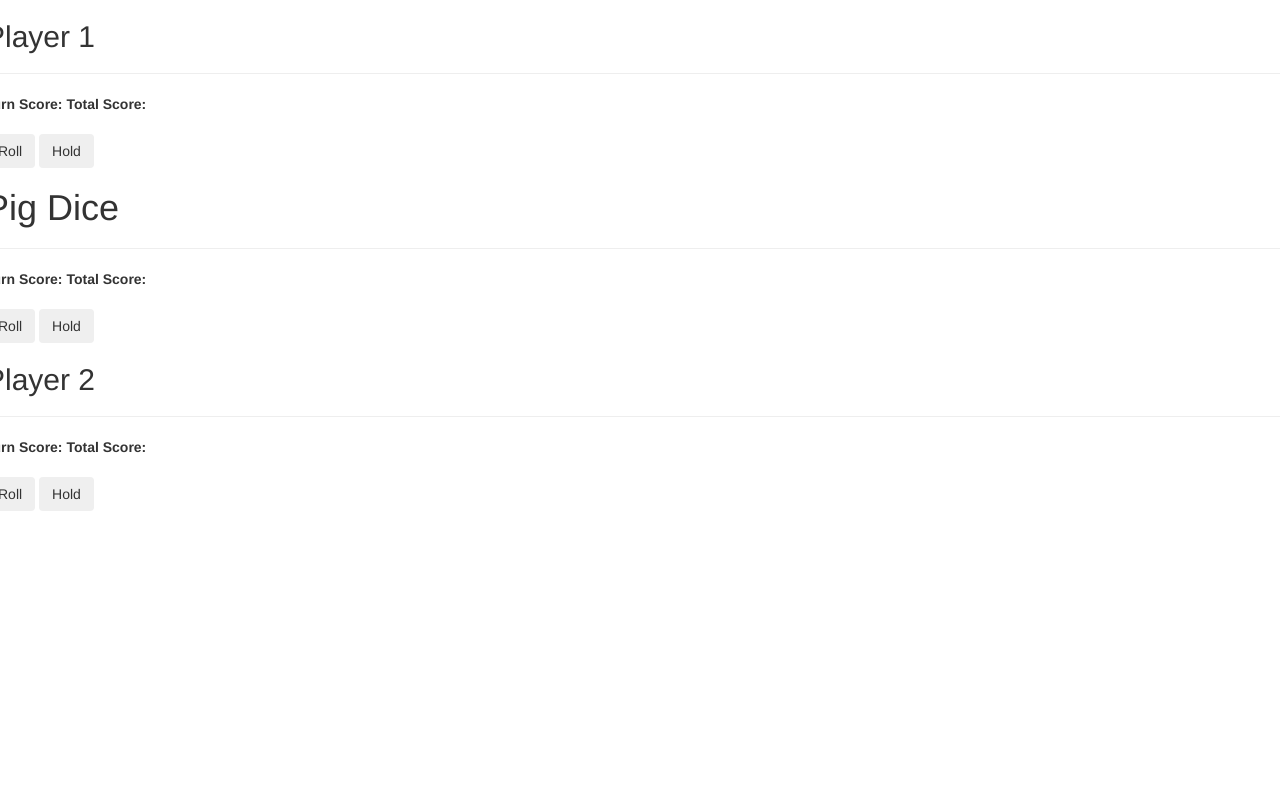
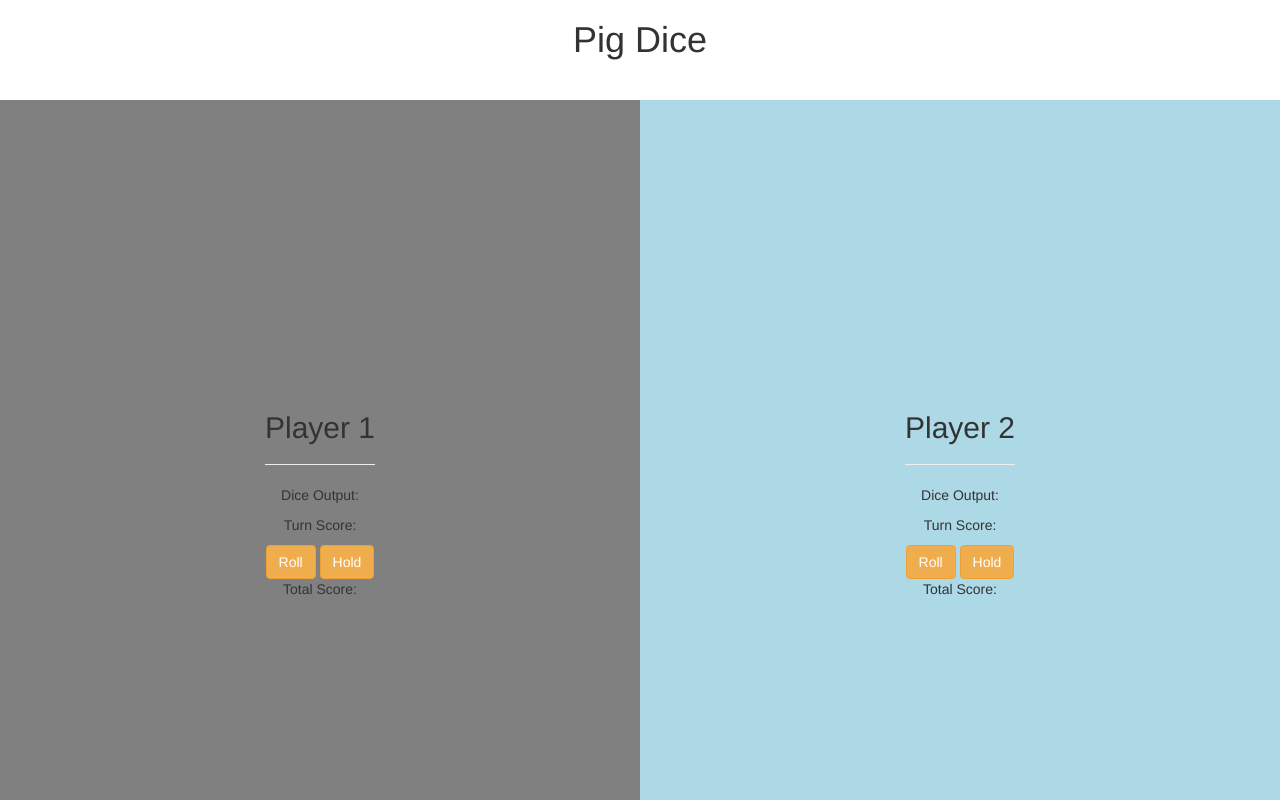
Before and after one commit to thekidnamedkd/pig-dice, a plain HTML site: page index.html in a window 1280 px wide. Drawn offline with Linux system fonts and the light colour scheme.

Commit message:
style page to look like gameboard and rework dice function to begin plugging in button listeners.
Co-authored-by: Vanessa Guerrero <vamarilug@gmail.com>

```diff
--- a/css/styles.css
+++ b/css/styles.css
@@ -2,10 +2,10 @@
   height: 100%;
   width: 50%;
   position: fixed;
-  z-index: 1;
-  top: 0;
+  z-index: 0;
+  top: 100px;
   overflow-x: hidden;
-  padding-top: 30px;
+  padding-top: 20px;
 }
 
 .left {
@@ -25,3 +25,8 @@
   transform: translate(-50%, -50%);
   text-align: center;
 }
+
+.h1 {
+  column-span: all;
+  text-align: center;
+}
--- a/index.html
+++ b/index.html
@@ -10,36 +10,35 @@
   <title>Pig Dice</title>
 </head>
 <body>
-  <div class="row">
     <form id="gameboard">
-      <div class="column">
+      <header class="h1">Pig Dice</header>
+      <div class="split left">
+        <div class="centered">
         <h2>Player 1</h2>
         <hr>
-        <div class="form-group">
-            <label for="p1-turn-score">Turn Score:</label>
-            <label for="p1-total-score">Total Score:</label>
-          </div>
-          <button type="submit" class="btn">Roll</button>
-          <button type="submit" class="btn">Hold</button>
-          </div>
-        <div class="column">
-            <h1>Pig Dice</h1>
-            <hr>
-            <div class="form-group">
-              <label for="p2-turn-score">Turn Score:</label>
-              <label for="p2-total-score">Total Score:</label>
-            </div>
-            <button type="submit" class="btn">Roll</button>
-            <button type="submit" class="btn">Hold</button>
-      <div class="column">
+        <form id="player-one">
+          <div id="player1">
+          <p>Dice Output: <span class="p1-dice-output"></span></p>
+          <p>Turn Score:<span class="p1-temp-score"></span></p>
+          <button type="submit" id="btn-roll" class="btn btn-warning">Roll</button>
+          <button type="submit" id="btn-hold" class="btn btn-warning">Hold</button>
+          <p>Total Score:<span class="p1-total-score"></span><p>
+        </div>
+        </div>
+      </div>
+      <div class="split right">
+        <div class="centered">
         <h2>Player 2</h2>
         <hr>
-        <div class="form-group">
-          <label for="p2-turn-score">Turn Score:</label>
-          <label for="p2-total-score">Total Score:</label>
+        <form id="player-two">
+          <div id="player2">
+          <p>Dice Output: <span class="p2-dice-output"></span></p>
+          <p>Turn Score:<span class="p2-temp-score"></span></p>
+          <button type="submit" id="btn-roll" class="btn btn-warning">Roll</button>
+          <button type="submit" id="btn-hold" class="btn btn-warning">Hold</button>
+          <p>Total Score:</label><span class="p2-total-score"></span><p></p>
         </div>
-        <button type="submit" class="btn">Roll</button>
-        <button type="submit" class="btn">Hold</button>
+        </div>
       </div>
     </div>
   </div>
--- a/js/scripts.js
+++ b/js/scripts.js
@@ -5,19 +5,20 @@ function Player() {
   this.player = ""
 }
 
+
 // business logic for player object
-Player.prototype.rollDice = function() {
+Player.prototype.rollDice = function(dice) {
   let dice = Math.floor(Math.random() * 7) + 1;
   this.turnScore += dice
+  console.log(dice)
 }
 
+// User Interface --
+$(document).ready(function() {
+  $("form#gameboard").submit(function(event) {
+    event.preventDefault();
+    let player1 = new Player()
+    let player2 = new Player()
 
-// User Interface --
 
-let player1 = Player()
-let player2 = Player()
-
-//UI Logic
-$(document).ready(function() {
-event.preventDefault();
-})
+}})
```
